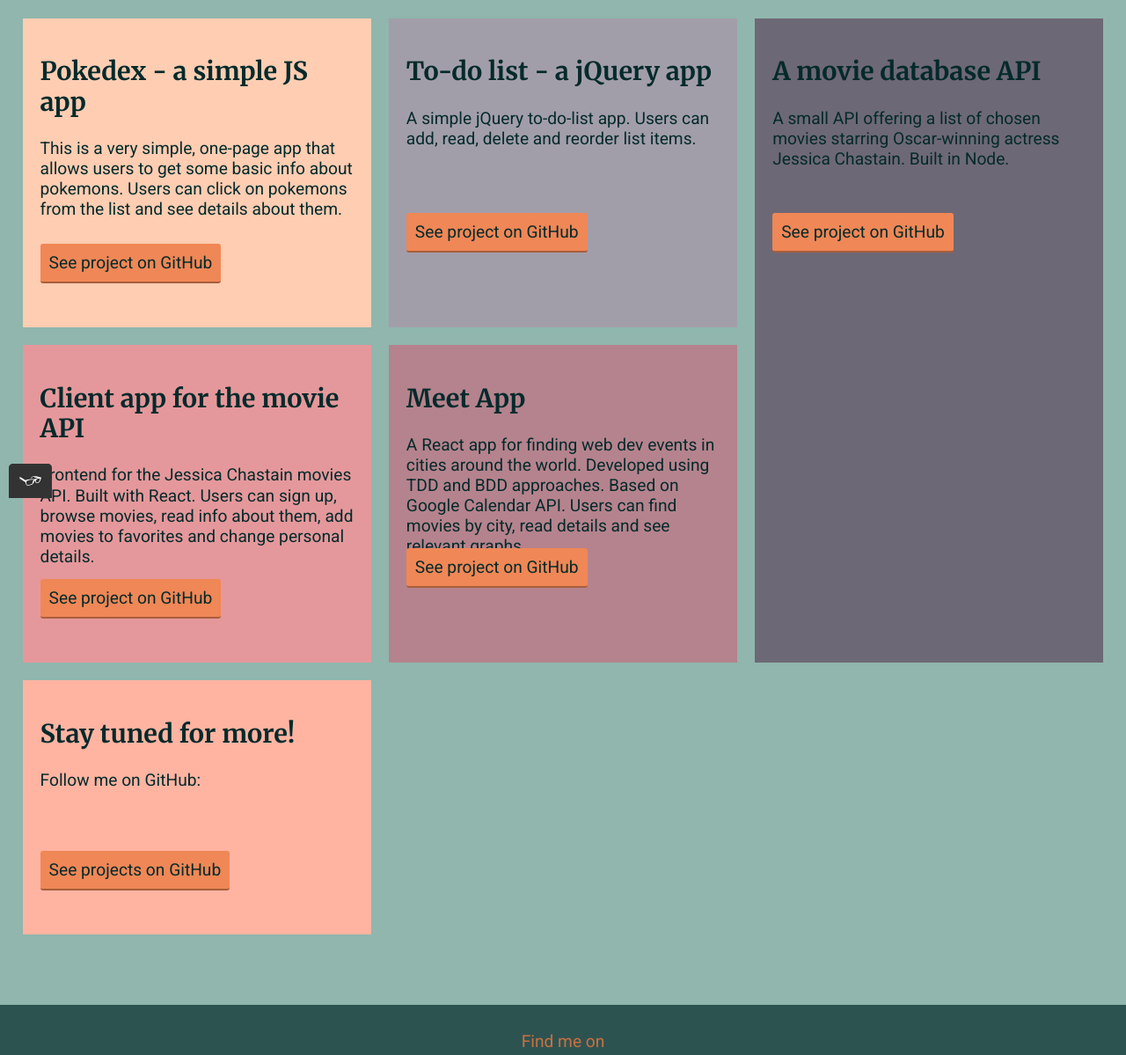
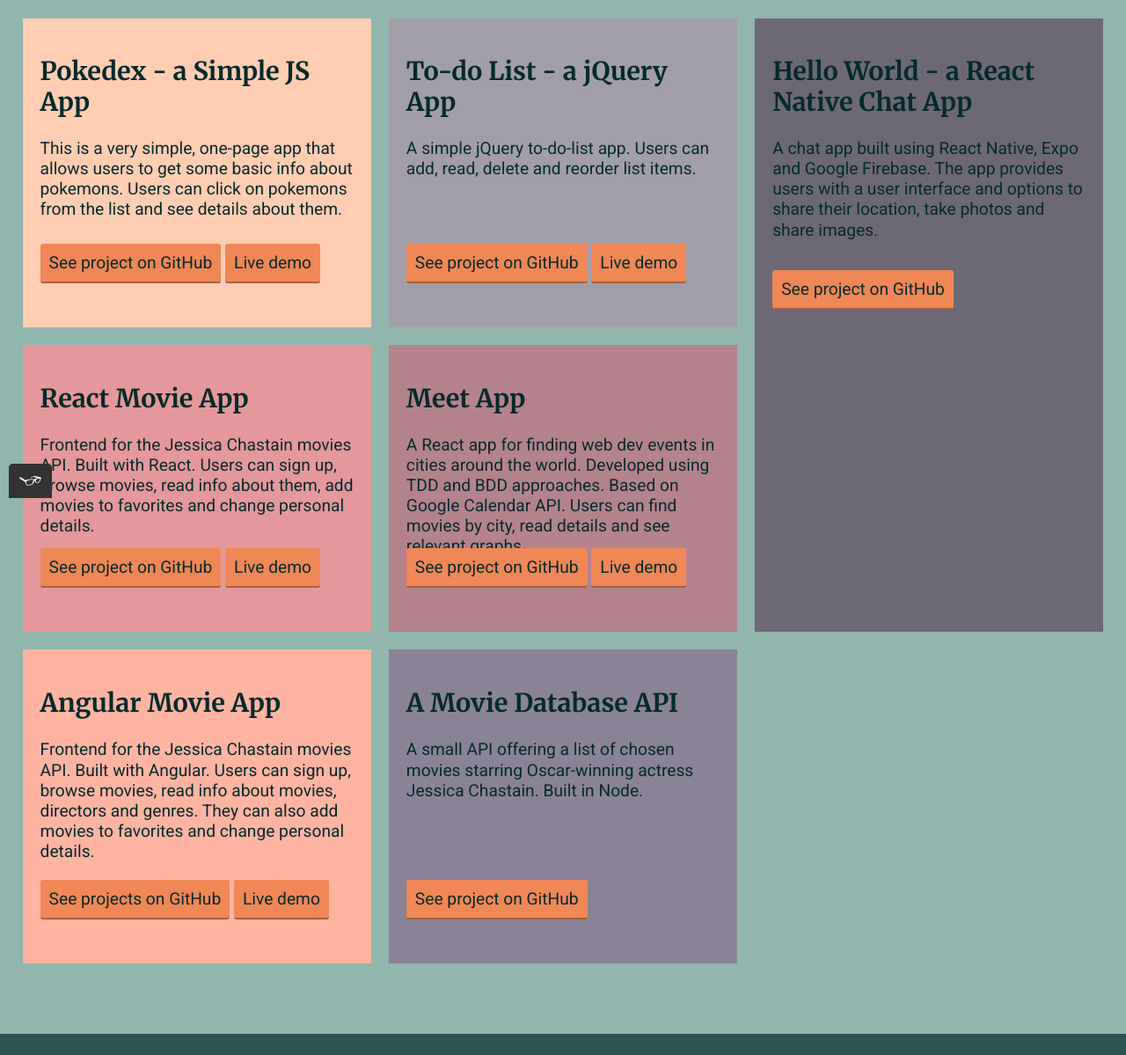
Before and after one commit to StefaniDurovic/portfolio-website, a plain HTML site: page work.html in a window 1280 px wide. Shown: the part 234-1433 px from the top of the page at 88% size. Drawn offline with nearby package versions, Linux system fonts and the light colour scheme.

Commit message:
Updated the projects page

```diff
--- a/work.html
+++ b/work.html
@@ -3,7 +3,7 @@
 <head>
     <meta charset="UTF-8">
     <meta name="viewport" content="width=device-width, initial-scale=1">
-    <title>The Lighthouse Portfolio works</title>
+    <title>Projects</title>
     <link rel="shortcut icon" href="images/favicon1.ico">
     <!--CSS reset-->
     <link rel="stylesheet" type="text/css" href="https://cdnjs.cloudflare.com/ajax/libs/normalize/8.0.1/normalize.min.css">
@@ -39,37 +39,47 @@
     </header>
 
     <main class="page__main">
-        <h1 class="workpage__h1">Work</h1>
+        <h1 class="workpage__h1">Projects</h1>
         <div class="grid">
             <div class="grid__item" style="background-color: #ffcdb2;">
-                <h2>Pokedex - a simple JS app</h2>
+                <h2>Pokedex - a Simple JS App</h2>
                 <p style="height: 50px;">This is a very simple, one-page app that allows users to get some basic info about pokemons. Users can click on pokemons from the list and see details about them.</p>
                 <a href="https://github.com/StefaniDurovic/Simple-js-app" target="_blank" class="button index__content--mobile-item">See project on GitHub</a>
+                <a href="https://stefanidurovic.github.io/Simple-js-app/" target="_blank" class="button index__content--mobile-item">Live demo</a>
             </div>
             <div class="grid__item" style="background-color: #A29EA9;">
-                <h2>To-do list - a jQuery app</h2>
+                <h2>To-do List - a jQuery App</h2>
                 <p style="height: 50px;">A simple jQuery to-do-list app. Users can add, read, delete and reorder list items.</p>
                 <a href="https://github.com/StefaniDurovic/To-do-list" target="_blank" class="button index__content--mobile-item">See project on GitHub</a>
+                <a href="https://stefanidurovic.github.io/To-do-list/" target="_blank" class="button index__content--mobile-item">Live demo</a>
             </div>
             <div class="grid__item" style="background-color: #e5989b;">
-                <h2>Client app for the movie API</h2>
+                <h2>React Movie App</h2>
                 <p style="height: 60px;">Frontend for the Jessica Chastain movies API. Built with React. Users can sign up, browse movies, read info about them, add movies to favorites and change personal details.</p>
                 <a href="https://github.com/StefaniDurovic/movieAPI-client" target="_blank" class="button index__content--mobile-item">See project on GitHub</a>
+                <a href="https://jessica-chastain-movies.netlify.app/login" target="_blank" class="button index__content--mobile-item">Live demo</a>
             </div>
             <div class="grid__item" style="background-color: #b5838d;">
                 <h2>Meet App</h2>
                 <p style="height: 60px;">A React app for finding web dev events in cities around the world. Developed using TDD and BDD approaches. Based on Google Calendar API. Users can find movies by city, read details and see relevant graphs.</p>
                 <a href="https://github.com/StefaniDurovic/meet" target="_blank" class="button index__content--mobile-item">See project on GitHub</a>
+                <a href="https://stefanidurovic.github.io/meet/" target="_blank" class="button index__content--mobile-item">Live demo</a>
             </div>
             <div class="grid__item" style="background-color: #ffb4a2;">
-                <h2>Stay tuned for more!</h2>
-                <p>Follow me on GitHub:</p>
-                <a href="https://github.com/StefaniDurovic" target="_blank" class="button index__content--mobile-item">See projects on GitHub</a>
+                <h2>Angular Movie App</h2>
+                <p style="height: 90px;">Frontend for the Jessica Chastain movies API. Built with Angular. Users can sign up, browse movies, read info about movies, directors and genres. They can also add movies to favorites and change personal details.</p>
+                <a href="https://github.com/StefaniDurovic/myFlix-Angular-client" target="_blank" class="button index__content--mobile-item">See projects on GitHub</a>
+                <a href="https://stefanidurovic.github.io/myFlix-Angular-client/" target="_blank" class="button index__content--mobile-item">Live demo</a>
+            </div>
+            <div class="grid__item" style="background-color: #8a8397;">
+                <h2>A Movie Database API</h2>
+                <p style="height: 90px;">A small API offering a list of chosen movies starring Oscar-winning actress Jessica Chastain. Built in Node.</p>
+                <a href="https://github.com/StefaniDurovic/movie_api" target="_blank" class="button index__content--mobile-item">See project on GitHub</a>
             </div>
             <div class="grid__item" style="background-color: #6d6875;">
-                <h2>A movie database API</h2>
-                <p style="height: 50px;">A small API offering a list of chosen movies starring Oscar-winning actress Jessica Chastain. Built in Node.</p>
-                <a href="https://github.com/StefaniDurovic/movie_api" target="_blank" class="button index__content--mobile-item">See project on GitHub</a>
+                <h2>Hello World - a React Native Chat App</h2>
+                <p style="height: 80px;">A chat app built using React Native, Expo and Google Firebase. The app provides users with a user interface and options to share their location, take photos and share images.</p>
+                <a href="https://github.com/StefaniDurovic/hello-world" target="_blank" class="button index__content--mobile-item">See project on GitHub</a>
             </div>
         </div>
     </main>
```
Also changed, not shown: about.html (+4 -4 lines), contact.html (+1 -1 lines), index.html (+1 -1 lines).
